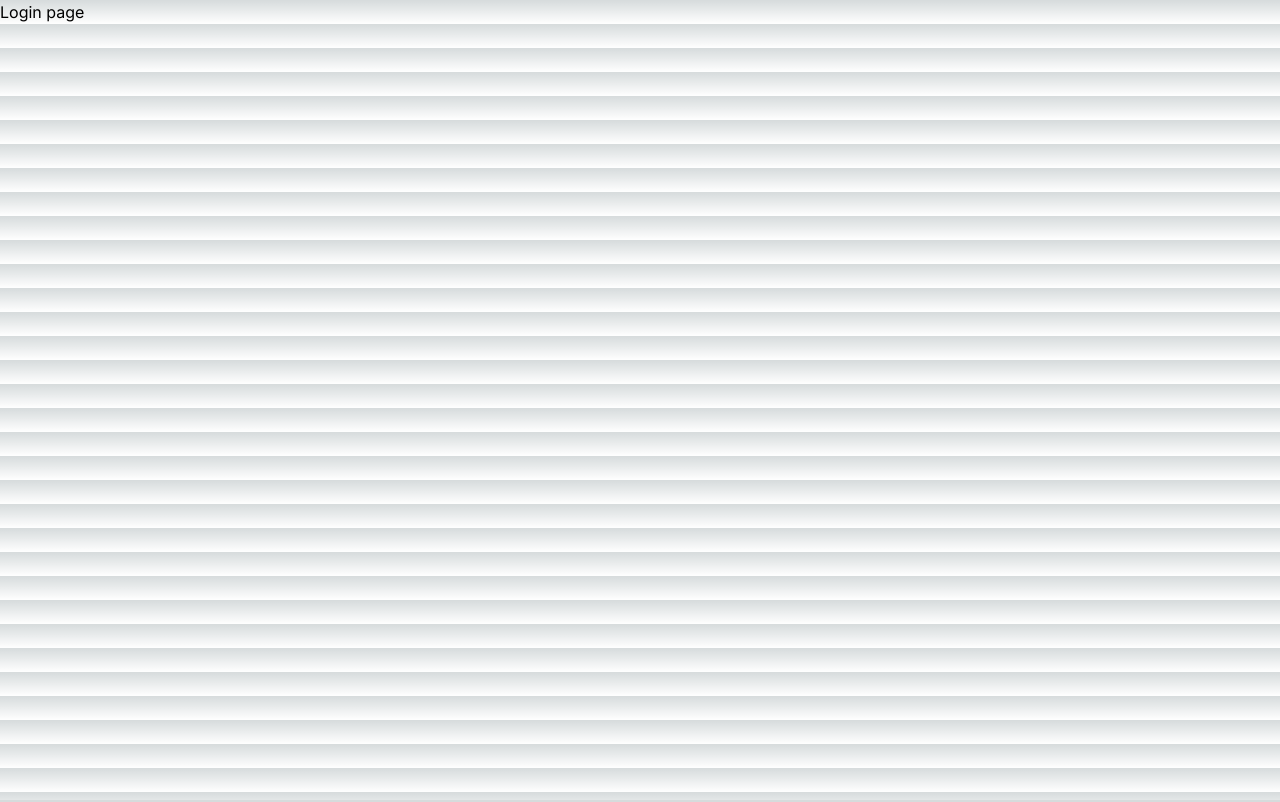
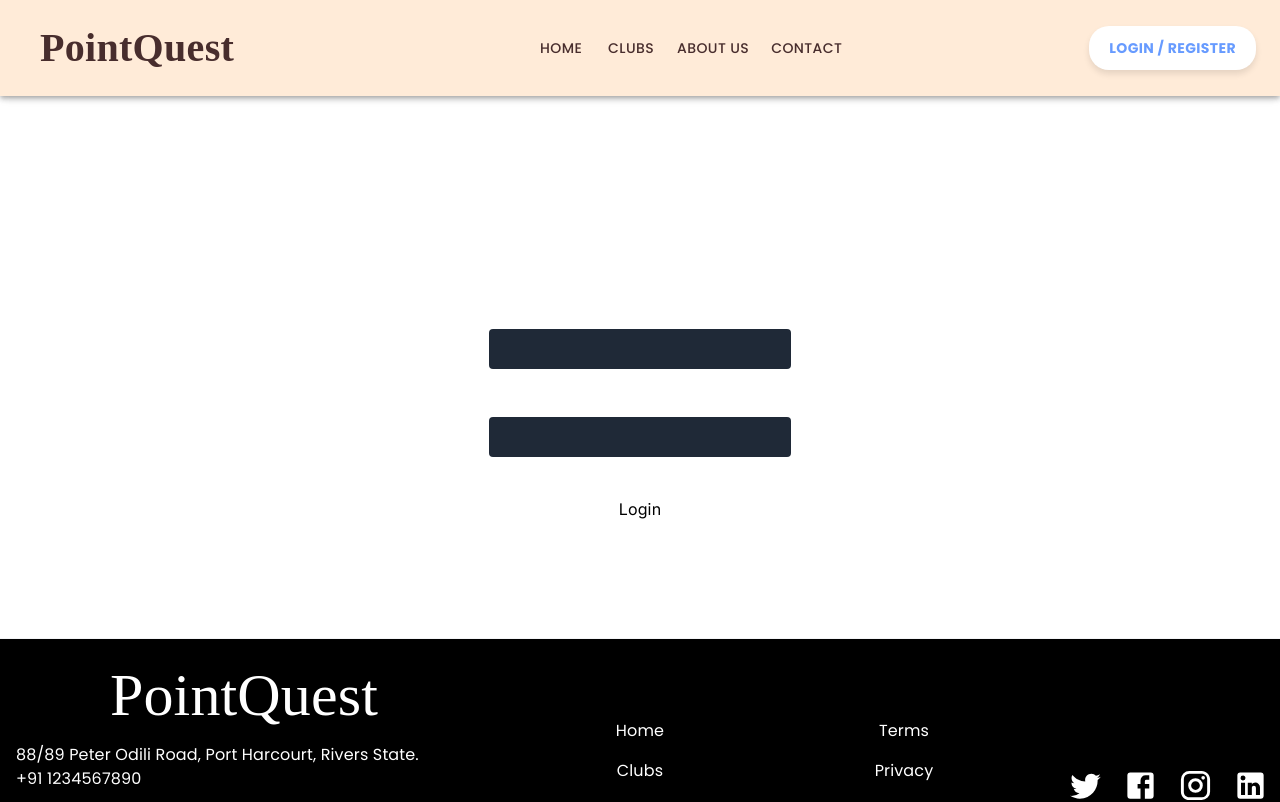
Before and after one commit to OmVasudev/Let-sGit, a Next.js app: page /login in a window 1280 px wide. Shown: the top 802 px of the page. Built offline with nearby package versions, Linux system fonts and the light colour scheme.

Commit message:
Created Login Page

```diff
--- a/app/login/page.js
+++ b/app/login/page.js
@@ -1,8 +1,66 @@
+// pages/login.js
+
 import React from "react";
+import Navbar from "@/components/Navbar";
+import Footer from "@/components/Footer";
 
-const Loginpage = () => {
-  return <div>Login page</div>;
+const LoginPage = () => {
+  return (
+    <>
+      <Navbar />
+      <div className="flex flex-col items-center justify-center pt-12">
+        <h1 className="text-white text-5xl font-bold">Point Quest</h1>
+      </div>
+      <div className="flex flex-col min-h-screen">
+        <div className="flex flex-1 items-center justify-center">
+          <form className="flex flex-col items-center p-10 rounded-lg border border-white border-opacity-30 max-w-sm w-full">
+            <h2 className="text-white mb-5 text-2xl font-bold">
+              Sign In to your account
+            </h2>
+            <label htmlFor="email" className="text-white self-start mb-2">
+              Email
+            </label>
+            <input
+              type="email"
+              id="email"
+              name="email"
+              className="w-full p-2 mb-4 rounded bg-gray-800 text-white"
+              required
+            />
+
+            <label htmlFor="password" className="text-white self-start mb-2">
+              Password{" "}
+            </label>
+
+            <input
+              type="password"
+              id="password"
+              name="password"
+              className="w-full p-2 mb-4 rounded bg-gray-800 text-white"
+              required
+            />
+
+            <button
+              type="submit"
+              className="p-2 mt-4 rounded bg-white text-black w-full"
+            >
+              Login
+            </button>
+
+            {/* Forgot Password Section */}
+
+            <a
+              href="/forgot-password"
+              className="underline text-white text-sm mt-4"
+            >
+              Forgot your password?
+            </a>
+          </form>
+        </div>
+        <Footer />
+      </div>
+    </>
+  );
 };
-export default Loginpage;
 
-// pages/index.js
+export default LoginPage;
```
